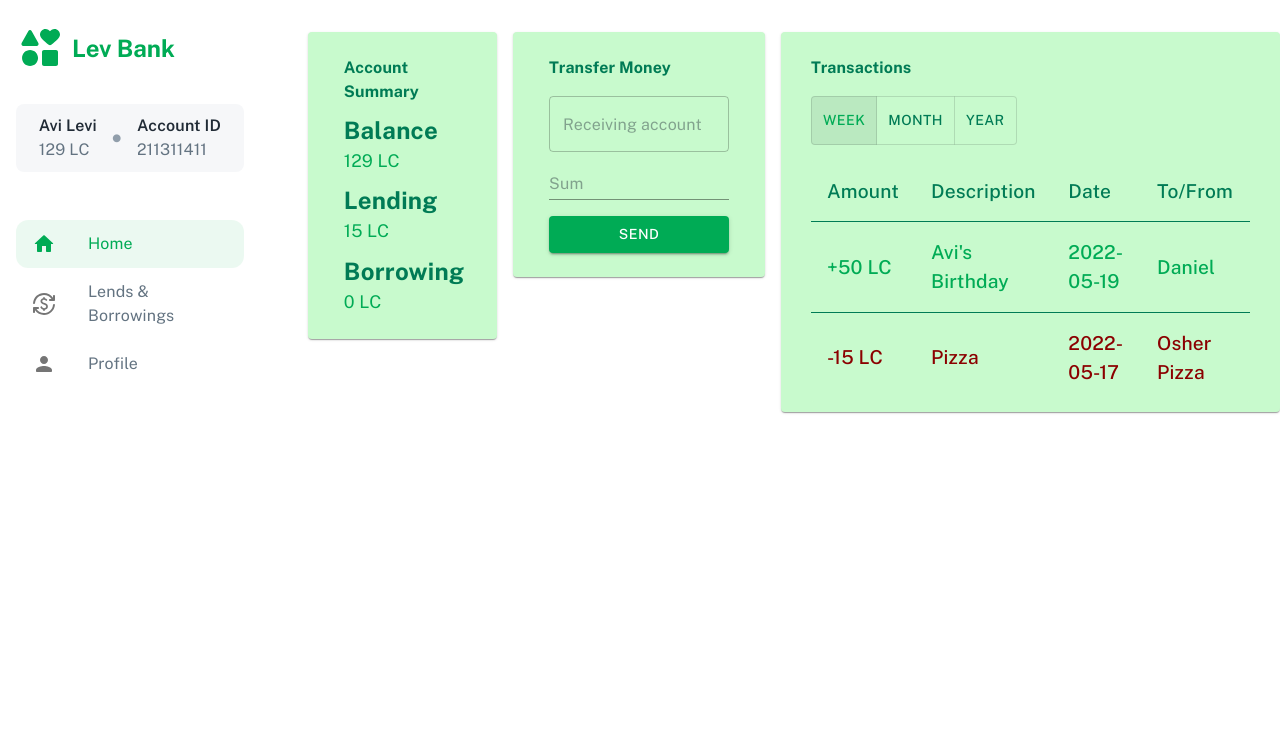
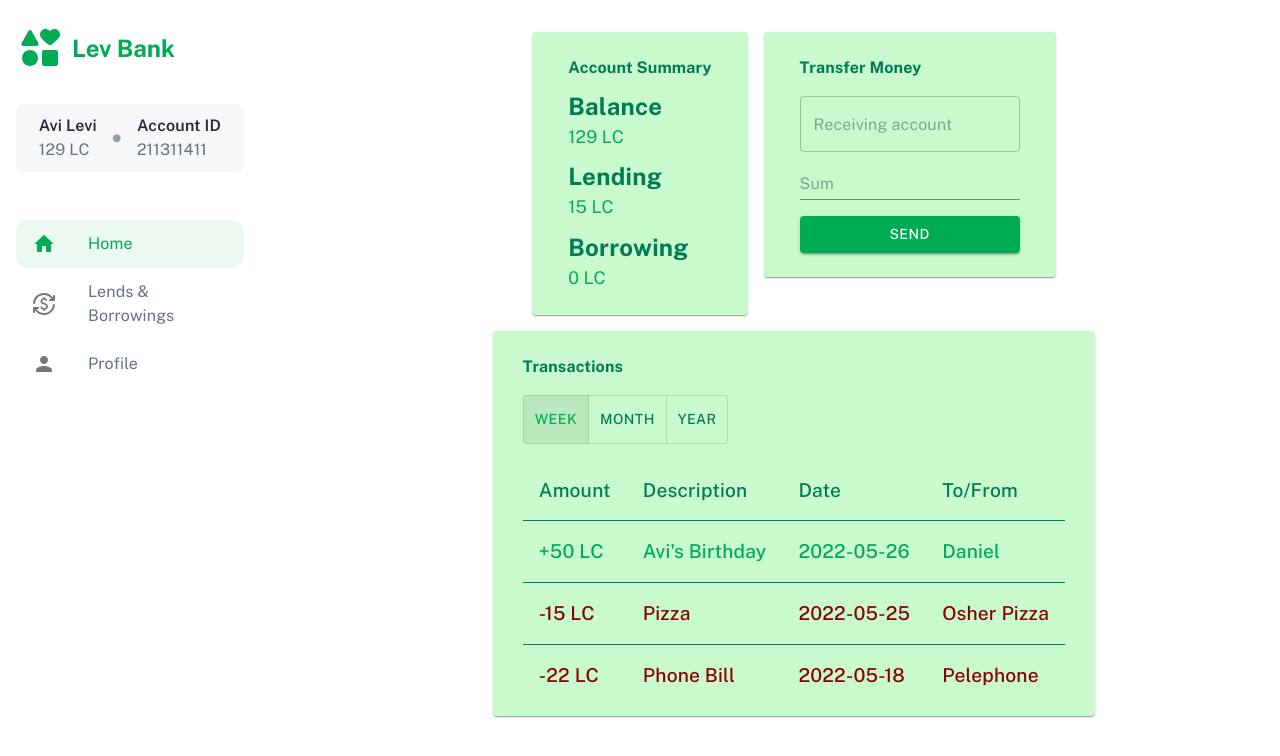
Before and after one commit to PCOffline/LevBank-frontend, a React (Create React App) app: page / in a window 1280 px wide. Shown: the top 756 px of the page. Built offline with nearby package versions, Linux system fonts and the light colour scheme.

Commit message:
fix: stylings & dates

```diff
--- a/src/index.jsx
+++ b/src/index.jsx
@@ -14,21 +14,21 @@ const mockTransactions = [
   {
     id: 'a1b2',
     amount: 50,
-    date: '2022-05-19',
+    date: '2022-05-26',
     description: "Avi's Birthday",
     from: 'Daniel',
   },
   {
     id: 'b1b2',
     amount: 15,
-    date: '2022-05-17',
+    date: '2022-05-25',
     description: 'Pizza',
     to: 'Osher Pizza',
   },
   {
     id: 'c1c2',
     amount: 22,
-    date: '2022-05-09',
+    date: '2022-05-18',
     description: 'Phone Bill',
     to: 'Pelephone',
   },
@@ -60,7 +60,7 @@ const mockTransactions = [
     description: "Daniel's Birthday",
     to: 'Daniel',
   },
-];
+].sort((a, b) => new Date(b.date) - new Date(a.date));
 
 let user = { balance: 50, name: 'Avi', lends: mockTransactions, borrowings: mockTransactions, transactions: mockTransactions };
 
@@ -84,6 +84,15 @@ const theme = createTheme({
       paper: '#c8facd',
     }
   },
+  breakpoints: {
+    values: {
+      xs: 0,
+      sm: 600,
+      md: 900,
+      lg: 1375,
+      xl: 1536,
+    }
+  }
 });
 
 const root = ReactDOM.createRoot(document.getElementById('root'));
```
